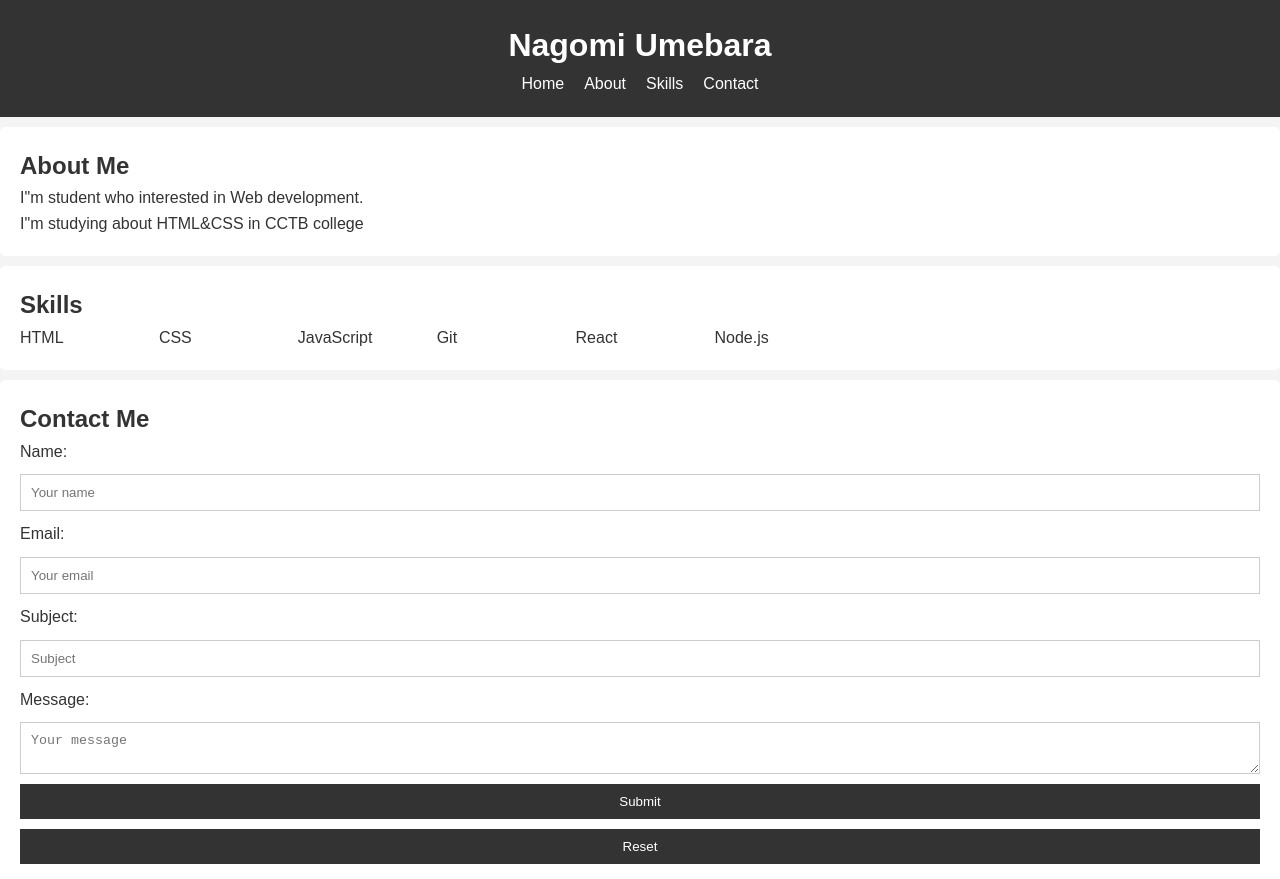
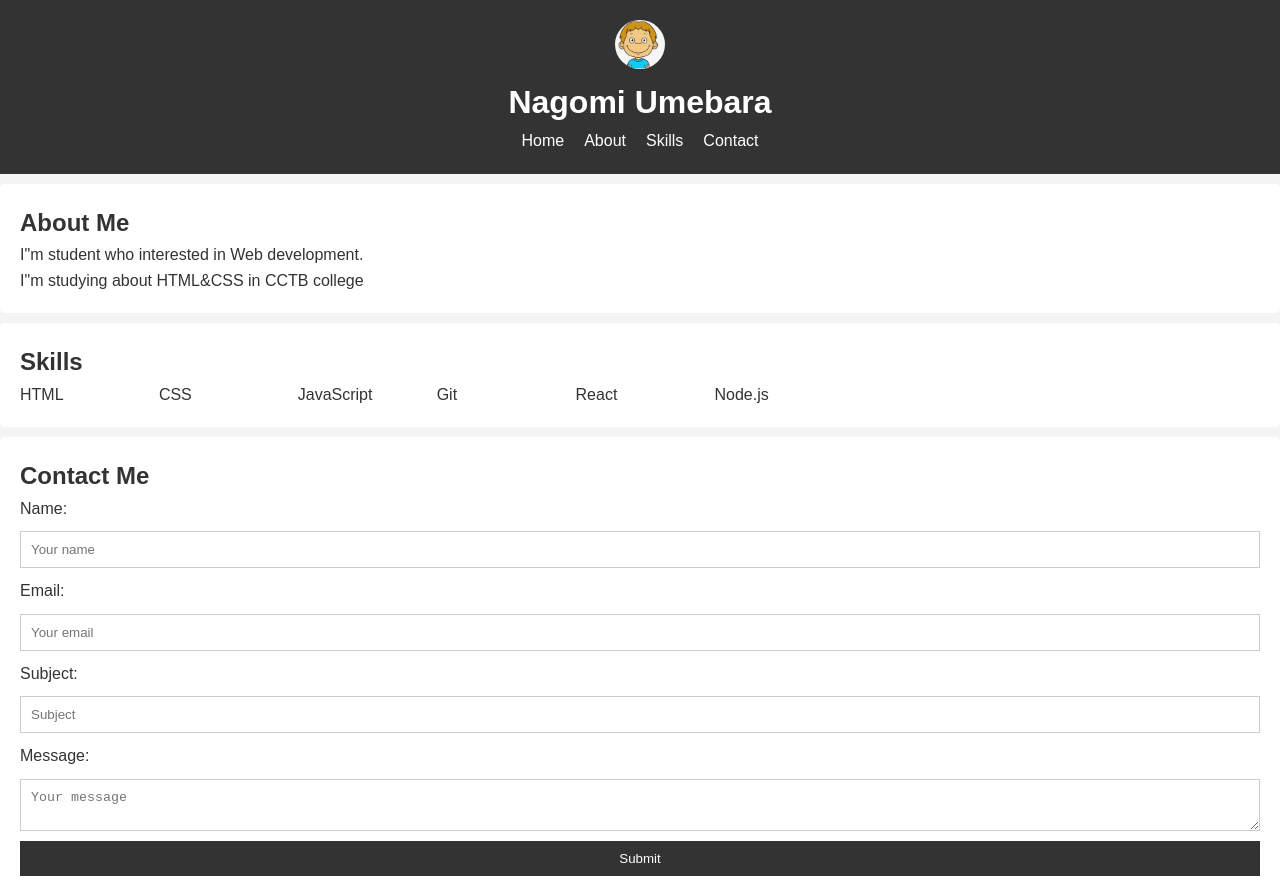
Before and after one commit to nagomi511/exam_NagomiUmebara, a plain HTML site: page index.html in a window 1280 px wide. Shown: the top 879 px of the page. Drawn offline with Linux system fonts and the light colour scheme.

Commit message:
Add icon

```diff
--- a/index.html
+++ b/index.html
@@ -1,15 +1,20 @@
 <!DOCTYPE html>
 <html lang="en">
+
 <head>
     <meta charset="UTF-8">
     <title>My Portfolio</title>
     <link rel="stylesheet" href="styles.css">
     <meta name="viewport" content="width=device-width, initial-scale=1.0">
 </head>
+
 <body>
 </body>
+
 </html>
 <header>
+    <div class="logo-container">
+        <img src="logo.jpg" alt="My Logo" class="logo">
         <h1>Nagomi Umebara</h1>
         <nav>
             <ul>
--- a/styles.css
+++ b/styles.css
@@ -98,3 +98,14 @@ button:hover {
       font-size: 1.5rem;
     }
   }
+  .logo-container {
+    align-items: center;
+    gap: 10px;
+    justify-content: center;
+  }
+
+  .logo {
+    width: 50px;
+    height: auto;
+    border-radius: 50%;
+  }
```
Also changed, not shown: logo.jpg (added). Lines whose indentation alone changed are shown as unchanged.
